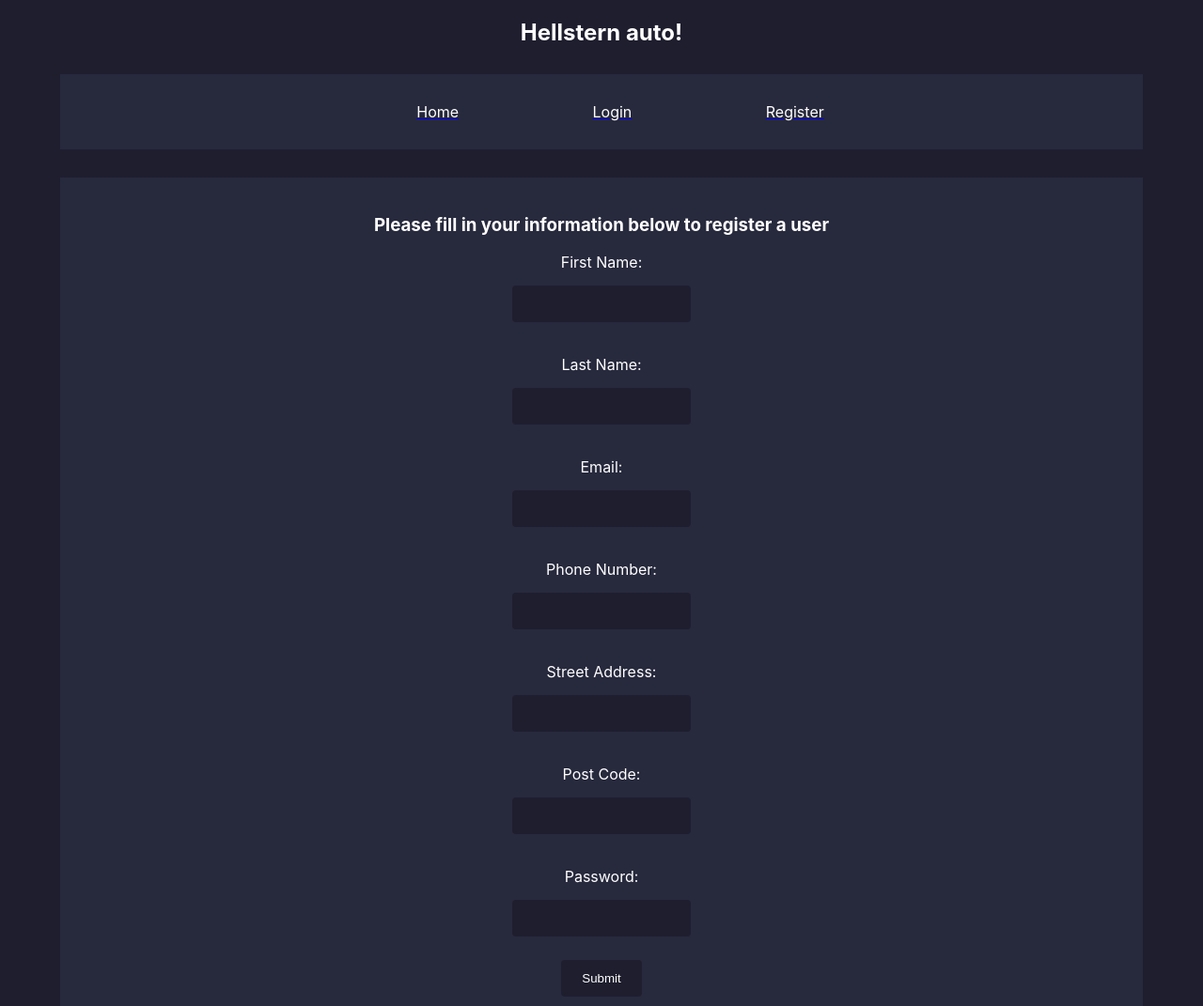
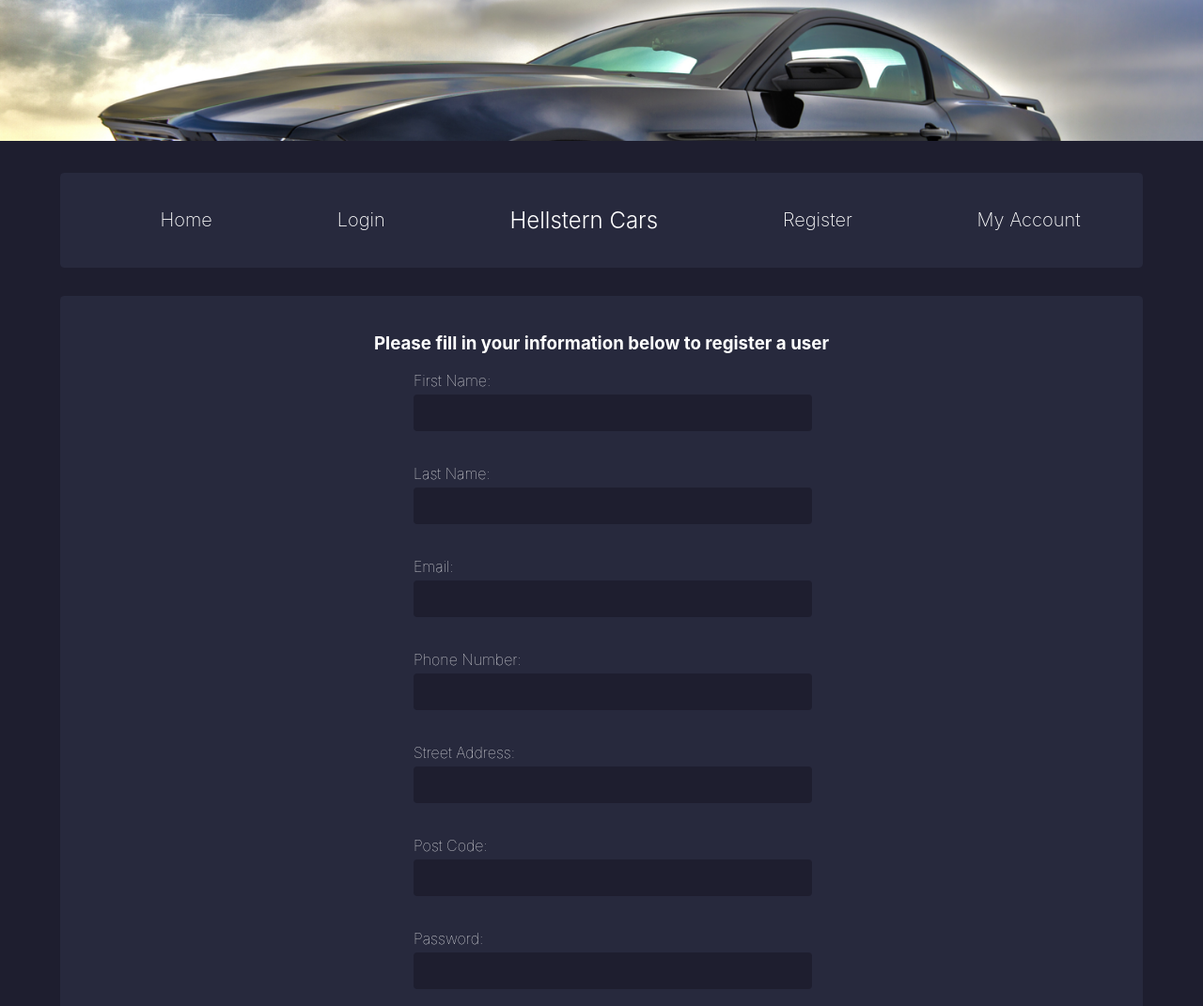
Before and after one commit to WaaSE-1/web-app, a React app: page /user/register in a window 1280 px wide. Shown: the top 1071 px of the page at 94% size. Built offline with nearby package versions, Linux system fonts and the light colour scheme.

Commit message:
Add header photo and add sections to the header

```diff
--- a/src/components/App.js
+++ b/src/components/App.js
@@ -9,7 +9,6 @@ const App = () => {
 
       <Router>
         <div className="App">
-          <h2 style={{color:"white"}}>Hellstern auto!</h2>
           <Navbar />
           <Switch>
             <Route path="/user/register" component={Register} />
--- a/src/components/Login.js
+++ b/src/components/Login.js
@@ -3,7 +3,8 @@ import Request from '../scripts/request'
 
 const handleLoginSubmit = (e) => {
   e.preventDefault();
-
+  const formData = new FormData(document.querySelector('form'))
+  console.log(formData.entries())
   Request("POST", "/users/login", {
         email: document.getElementById("email").value,
         password: document.getElementById("password").value
@@ -21,11 +22,15 @@ const handleLoginSubmit = (e) => {
 const Login = () => {
   return (
       <form className="register-form">
-        <label for="email">Email:</label><br />
-        <input type="text" id="email" name="email" placeholder="johndoe@geemail.com"/><br />
-        <label for="password">Password:</label><br />
-        <input type="password" id="password" placeholder="VerySecure123!"/><br />
-        <input className="button" type="submit" value="Submit" onClick={handleLoginSubmit}></input>
+        <div className="input-group">
+          <label htmlFor="email">Email</label><br />
+          <input type="text" id="email" name="email" placeholder="name@email.com" required/><br />
+        </div>
+        <div className="input-group">
+          <label htmlFor="password">Password</label><br />
+          <input type="password" id="password" placeholder="********" required/><br />
+        </div>
+        <input className="button" type="submit" value="Login" onClick={handleLoginSubmit}></input>
       </form>
     );
 
--- a/src/components/Navbar.js
+++ b/src/components/Navbar.js
@@ -3,6 +3,8 @@ import { Link } from 'react-router-dom';
 
 const Navbar = () => {
   return (
+    <>
+        <img src={window.location.origin + "/header.png"} style={{width: "100%", height: 150}} alt="car" />
         <nav>
             <ul className="route">
                 <Link to="/">
@@ -11,12 +13,17 @@ const Navbar = () => {
                 <Link to="/user/login">
                     <li>Login</li>
                 </Link>
+                <h1 className="header-title">Hellstern Cars</h1>
                 <Link to="/user/register">
                     <li>Register</li>
+                </Link>
+                <Link to="/user/account">
+                    <li>My Account</li>
                 </Link>
 
             </ul>
         </nav>
+    </>
   );
 }
 
--- a/src/components/Register.js
+++ b/src/components/Register.js
@@ -11,28 +11,34 @@ const Register = () => {
     <div>
       <form className="register-form">
         <h3>Please fill in your information below to register a user</h3>
-
-        <label for="firstname">First Name:</label><br/>
+        <div className="input-group">
+          <label htmlFor="firstname">First Name:</label><br/>
           <input type="text" id="firstname" name="firstname"/><br/><br/>
-
-        <label for="lastname">Last Name:</label><br/>
+        </div>
+        <div className="input-group">
+          <label htmlFor="lastname">Last Name:</label><br/>
           <input type="text" id="lastname" name="lastname"/><br/><br/>
-
-        <label for="email">Email:</label><br/>
+        </div>
+        <div className="input-group">
+          <label htmlFor="email">Email:</label><br/>
           <input type="text" id="email" name="email"/><br/><br/>
-
-        <label for="phonenumber">Phone Number:</label><br/>
+        </div>
+        <div className="input-group">
+          <label htmlFor="phonenumber">Phone Number:</label><br/>
           <input type="text" id="phonenumber" name="phonenumber"/><br/><br/>
-
-        <label for="address">Street Address:</label><br/>
+        </div>
+        <div className="input-group">
+          <label htmlFor="address">Street Address:</label><br/>
           <input type="text" id="address" name="address"/><br/><br/>
-
-        <label for="postcode">Post Code:</label><br/>
+        </div>
+        <div className="input-group">
+          <label htmlFor="postcode">Post Code:</label><br/>
           <input type="text" id="postcode" name="postcode"/><br/><br/>
-
-        <label for="password">Password:</label><br/>
+        </div>
+        <div className="input-group">
+          <label htmlFor="password">Password:</label><br/>
           <input type="text" id="password"/><br/>
-
+        </div>
         <input className = "button" type="submit" value="Submit" onClick={handleRegisterSubmit}></input>
       </form>
     </div>
--- a/src/css/Navbar.css
+++ b/src/css/Navbar.css
@@ -7,11 +7,12 @@ nav {
     color: white;
     width: 90%;
     margin: 30px auto;
+    border-radius: .2857rem;
 }
 
 .route {
     list-style: none;
-    width: 50%;
+    width: 100%;
     display: flex;
     justify-content: space-around;
     align-items: center;
@@ -19,4 +20,14 @@ nav {
 
 li {
     color: white;
+    font-weight: 200;
+    font-size: 20px
 }
+
+.header-title {
+    font-weight: 300
+}
+
+a {
+    text-decoration: none;
+}
--- a/src/css/Register.css
+++ b/src/css/Register.css
@@ -5,6 +5,7 @@
     padding: 20px;
     margin: auto;
     box-sizing: border-box;
+    border-radius: .2857rem
 }
 
 input[type=text],
@@ -14,8 +15,8 @@ input[type=password] {
     border: 2px solid #1e1e2f;
     padding: 10px;
     border-radius: 4px;
-    width: 15%;
-    margin: 15px 0px;
+    width: 100%;
+    margin: 5px 0px 15px 0px;
 }
 
 .left-align {
@@ -26,7 +27,7 @@ input[type=password] {
     background-color: #1e1e2f;
     color: white;
     border: 2px solid #1e1e2f;
-    padding: 10px 20px;
+    padding: 10px 60px;
     border-radius: 4px;
     margin-top: 10px
 }
@@ -35,3 +36,13 @@ input[type=password] {
     background-color: rgb(135, 135, 212);
     color: white;
 }
+
+.input-group label {
+    float: left;
+    font-weight: 100;
+}
+
+.input-group {
+    width: 400px;
+    margin: 0 auto;
+}
```
Also changed, not shown: public/header.png (added). Lines whose indentation alone changed are shown as unchanged.
